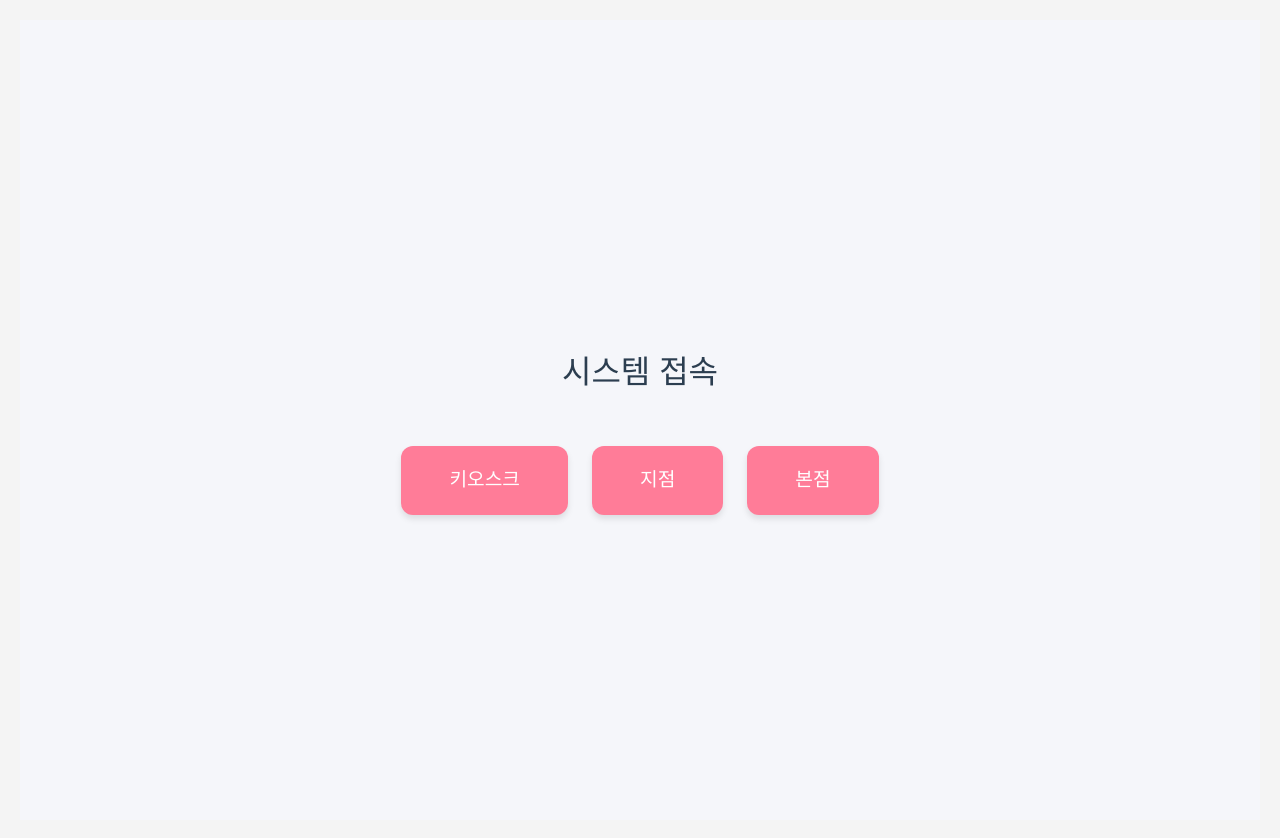
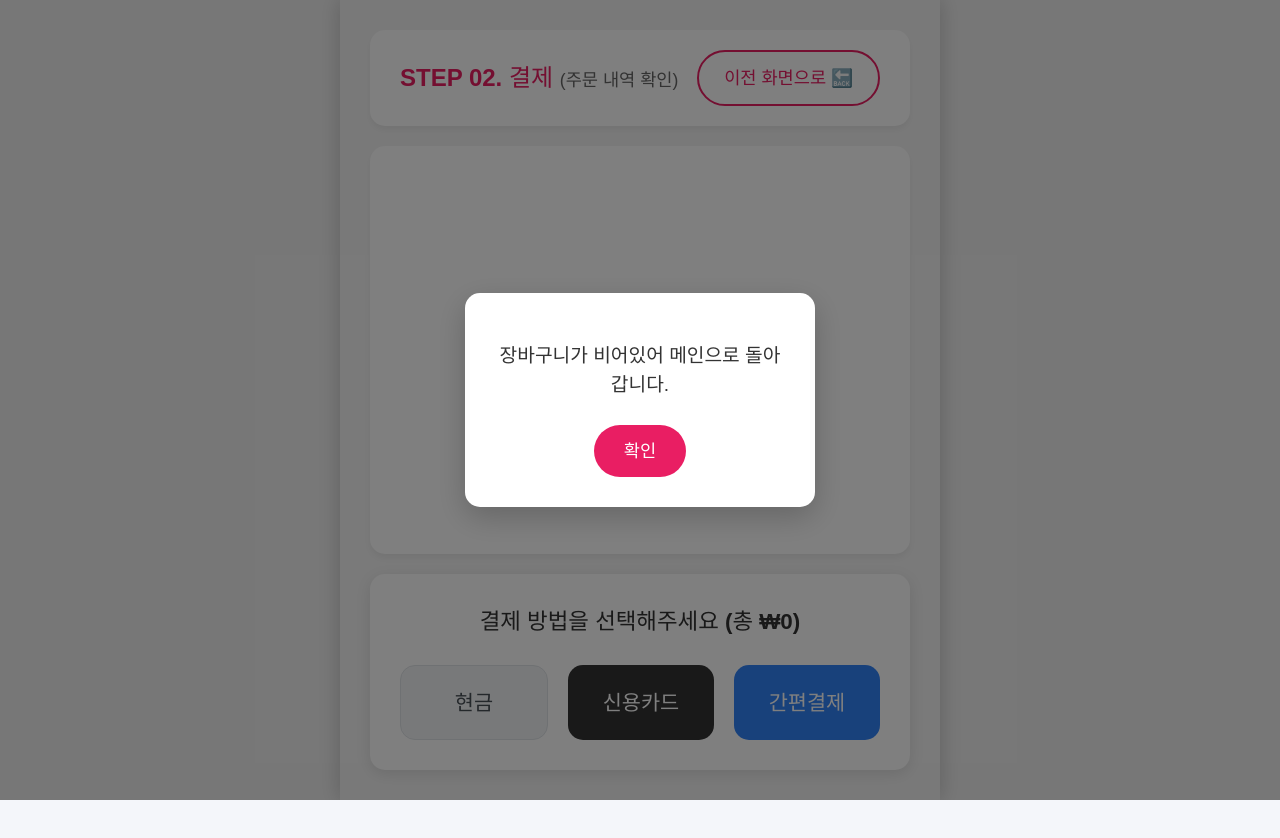
Before and after one commit to JsOoOng/baskinrobbins31, a Vue app in the folder kiosk-frontend/: page /payment in a window 1280 px wide. Before the commit this address led to /. After the commit the page ends 800 px from the top, so only its background shows below. Built offline with nearby package versions, Linux system fonts and the light colour scheme.

Commit message:
키오스크 css 적용

```diff
--- a/kiosk-frontend/src/App.vue
+++ b/kiosk-frontend/src/App.vue
@@ -1,5 +1,6 @@
 <script setup>
-import { RouterLink, RouterView } from 'vue-router';
+import { RouterLink, RouterView, useRoute } from 'vue-router';
+import { computed } from 'vue';
 import Header from '@/components/common/Header.vue';
 import TimeoutModal from '@/components/common/TimeoutModal.vue';
 import { onMounted, onUnmounted } from 'vue';
@@ -8,6 +9,16 @@ import { ref } from 'vue';
 
 const toastMessage = ref('');
 const showToastBox = ref(false);
+
+const route = useRoute();
+const isKiosk = computed(() => {
+  if (!route) return false;
+  const path = route.path;
+  if (path.startsWith('/branch') || path.startsWith('/head') || path === '/') {
+    return false;
+  }
+  return true;
+});
 
 
 const showToast = (message)=>{
@@ -95,8 +106,8 @@ onUnmounted(()=>{
 </script>
 
 <template>
-  <div class="app-container">
-    <main class="main-content">
+  <div class="app-container" :class="{ 'kiosk-wrapper': isKiosk }">
+    <main class="main-content" :class="{ 'kiosk-mode': isKiosk }">
       <router-view />
     </main>
     <TimeoutModal />
@@ -137,6 +148,11 @@ body,
   justify-content: center;
   align-items: flex-start;
 }
+.app-container.kiosk-wrapper {
+  height: 100vh;
+  align-items: center;
+  background-color: #f0f0f0;
+}
 
 /* router-view 영역 */
 .main-content {
@@ -145,6 +161,18 @@ body,
   min-height: 100vh;
   padding: 20px;
   box-sizing: border-box;
+}
+
+.main-content.kiosk-mode {
+  max-width: 600px;
+  height: 100vh;
+  min-height: auto;
+  padding: 0;
+  background-color: white;
+  box-shadow: 0 0 20px rgba(0,0,0,0.2);
+  position: relative;
+  overflow-y: auto;
+  overflow-x: hidden;
 }
 
 .order-toast{
--- a/kiosk-frontend/src/components/common/Header.vue
+++ b/kiosk-frontend/src/components/common/Header.vue
@@ -16,7 +16,7 @@ const basketStore = useBasketStore();
 const resetToHome = async () => {
   if(confirm('주문 내역을 모두 지우고 처음으로 돌아가시겠습니까?')) {
     await basketStore.clearBasket(); // 백엔드 쿠키 및 프론트 상태 초기화
-    router.push('/');
+    router.push('/kiosk');
   }
 };
 </script>
--- a/kiosk-frontend/src/views/customer/MenuView.vue
+++ b/kiosk-frontend/src/views/customer/MenuView.vue
@@ -4,14 +4,11 @@
     <header class="menu-header">
       <div class="header-left">
         <img src="@/assets/images/logo.png" alt="Baskin Robbins" class="logo" />
+      </div>
+      <div class="kiosk-title">주문하기</div>
+      <div class="header-right" style="display: flex; flex-direction: column; align-items: flex-end; gap: 5px;">
         <button class="btn-home" @click="goHome">🏠 처음으로</button>
-      </div>
-      <div class="kiosk-title">주문하기</div>
-      <div class="header-right">
         <span class="timer-text" v-if="timeoutStore && timeoutStore.timeLeft !== undefined">남은 시간: {{ timeoutStore.timeLeft }}초</span>
-        <button class="btn-close-app" @click="goHome">
-          <svg viewBox="0 0 24 24" width="24" height="24" stroke="currentColor" stroke-width="2" fill="none"><line x1="18" y1="6" x2="6" y2="18"></line><line x1="6" y1="6" x2="18" y2="18"></line></svg>
-        </button>
       </div>
     </header>
 
@@ -37,9 +34,10 @@
         이 카테고리에 등록된 상품이 없습니다.
       </div>
 
-      <div v-else class="product-grid">
+      <div v-else class="product-grid-container" style="display: flex; flex-direction: column; height: 100%;">
+        <div class="product-grid">
           <div
-          v-for="product in filteredProducts"
+            v-for="product in paginatedProducts"
             :key="product.productId"
             class="product-card"
             @click="openOptionModal(product)"
@@ -52,6 +50,25 @@
               <div class="product-name">{{ product.productName }}</div>
               <div class="product-price">₩{{ formatPrice(product.basePrice) }}</div>
             </div>
+          </div>
+        </div>
+
+        <!-- 상품 페이징 컨트롤 -->
+        <div class="pagination-controls-pink" v-if="productTotalPages > 1" style="margin-top: auto; padding-bottom: 20px;">
+          <button class="btn-arrow-pink" :disabled="currentProductPage === 1" @click="currentProductPage--">
+            &lt;
+          </button>
+          <div class="pagination-dots">
+            <span
+              v-for="page in productTotalPages"
+              :key="page"
+              :class="['dot', { active: currentProductPage === page }]"
+              @click="currentProductPage = page"
+            ></span>
+          </div>
+          <button class="btn-arrow-pink" :disabled="currentProductPage === productTotalPages" @click="currentProductPage++">
+            &gt;
+          </button>
         </div>
       </div>
     </main>
@@ -135,6 +152,7 @@
     <!-- 5. 2-Step 상품 옵션 모달 팝업 -->
     <div v-if="isModalOpen" class="modal-overlay">
       <div class="modal-content option-modal">
+        <button class="btn-close-circle" @click="closeModal">✖</button>
         <!-- 모달 탭 -->
         <div class="modal-tabs">
           <button :class="['modal-tab-btn', {active: currentModalTab === 'INFO'}]" @click="currentModalTab = 'INFO'">상품정보</button>
@@ -362,6 +380,9 @@ const editingCartIndex = ref(null)
 const currentPage = ref(1)
 const itemsPerPage = 12
 const selectedFlavors = ref([])
+
+const currentProductPage = ref(1)
+const productsPerPage = 9
 const spoonCount = ref(1)
 
 // 새로운 UI 전용 상태
@@ -449,6 +470,7 @@ onUnmounted(() => {
 // [API 통신 2]: 카테고리 탭 선택 시 해당 카테고리의 상품 리스트 조회
 const selectCategory = async (id) => {
   currentCategoryId.value = id
+  currentProductPage.value = 1
   isLoadingProducts.value = true
   try {
     const prodRes = await axios.get(`/api/v1/kiosk/stores/${currentStoreId.value}/categories/${id}/products`)
@@ -483,6 +505,16 @@ const filteredProducts = computed(() => {
   return dbProducts.value.filter(p => p.categoryId === currentCategoryId.value)
 })
 
+const productTotalPages = computed(() => {
+  return Math.max(1, Math.ceil(filteredProducts.value.length / productsPerPage))
+})
+
+const paginatedProducts = computed(() => {
+  const start = (currentProductPage.value - 1) * productsPerPage
+  const end = start + productsPerPage
+  return filteredProducts.value.slice(start, end)
+})
+
 const currentMaxFlavors = computed(() => {
   if (!selectedProduct.value) return 0
   const opt = dbOptions.value.find(o => o.productId === selectedProduct.value.productId)
@@ -698,9 +730,9 @@ const deleteCartItem = (index) => {
 const goHome = async () => {
   if (basketStore.cartItems.length > 0) {
     await basketStore.clearCart();
-    router.push('/');
+    router.push('/kiosk');
   } else {
-    router.push('/');
+    router.push('/kiosk');
   }
 }
 
@@ -790,9 +822,6 @@ const goPayment = async () => {
 
 .product-grid-area {
   flex: 1;
-  display: grid;
-  grid-template-columns: repeat(2, 1fr);
-  gap: 15px;
   padding: 20px;
   overflow-y: auto;
 }
@@ -978,7 +1007,11 @@ const goPayment = async () => {
 }
 
 .logo {
-  height: 40px;
+  height: 80px;
+}
+
+.kiosk-title{
+  font-size : 32px;
 }
 .btn-close-app {
   background: #fce4ec;
@@ -996,20 +1029,20 @@ const goPayment = async () => {
 /* Categories */
 .category-tabs {
   display: flex;
-  padding: 10px 30px;
+  padding: 10px 15px;
   overflow-x: auto;
-  gap: 20px;
+  gap: 10px;
   white-space: nowrap;
 }
 .category-tabs::-webkit-scrollbar { display: none; }
 .tab-item {
   background: transparent;
   border: none;
-  font-size: 1rem;
+  font-size: 0.95rem;
   font-weight: bold;
   color: #e91e63;
   cursor: pointer;
-  padding: 10px 20px;
+  padding: 10px 15px;
   border-radius: 25px;
 }
 .tab-item.active {
@@ -1026,8 +1059,9 @@ const goPayment = async () => {
 }
 .product-grid {
   display: grid;
-  grid-template-columns: repeat(4, 1fr);
+  grid-template-columns: repeat(3, 1fr);
   gap: 20px;
+  align-content: start;
 }
 .product-card {
   display: flex;
@@ -1104,14 +1138,15 @@ const goPayment = async () => {
   border: none;
   border-radius: 50px;
   height: 60px;
-  padding: 0 40px;
-  display: flex;
-  align-items: center;
-  gap: 15px;
-  font-size: 1.2rem;
+  padding: 0 20px;
+  display: flex;
+  align-items: center;
+  gap: 10px;
+  font-size: 1.1rem;
   font-weight: bold;
   box-shadow: 0 4px 15px rgba(233, 30, 99, 0.4);
   cursor: pointer;
+  white-space: nowrap;
 }
 .checkout-btn:disabled {
   background: #ccc;
@@ -1140,6 +1175,25 @@ const goPayment = async () => {
   border-top-right-radius: 30px;
   display: flex;
   flex-direction: column;
+  position: relative;
+}
+.btn-close-circle {
+  position: absolute;
+  top: 15px;
+  right: 15px;
+  background-color: #ff4d4f;
+  color: white;
+  border: none;
+  border-radius: 50%;
+  width: 35px;
+  height: 35px;
+  font-size: 16px;
+  cursor: pointer;
+  display: flex;
+  justify-content: center;
+  align-items: center;
+  box-shadow: 0 2px 5px rgba(0,0,0,0.2);
+  z-index: 10;
 }
 .modal-tabs {
   display: flex;
@@ -1189,6 +1243,7 @@ const goPayment = async () => {
 .container-options {
   display: flex;
   justify-content: center;
+  align-items: center;
   gap: 15px;
   flex: 1;
 }
--- a/kiosk-frontend/src/views/customer/OrderCompleteView.vue
+++ b/kiosk-frontend/src/views/customer/OrderCompleteView.vue
@@ -51,7 +51,7 @@ const fetchOrderNumber = async () => {
 
 const goHome = () => {
   clearInterval(timerInterval);
-  router.push('/');
+  router.push('/kiosk');
 };
 
 onMounted(() => {
--- a/kiosk-frontend/src/views/customer/OrderConfirmView.vue
+++ b/kiosk-frontend/src/views/customer/OrderConfirmView.vue
@@ -1,7 +1,7 @@
 <template>
   <div class="order-confirm-container">
-    <div class="header-section" style="display: flex; justify-content: space-between; align-items: center;">
-      <h2>STEP 02. 쿠폰/결제 (주문 내역 확인)</h2>
+    <div class="header-section">
+      <h2>STEP 02. 결제 <span class="sub-title">(주문 내역 확인)</span></h2>
       <button class="btn-back-cart" @click="goBackToCart">이전 화면으로 🔙</button>
     </div>
 
@@ -10,7 +10,7 @@
             <div class="item-info">
             <h4>{{ item.productName }}</h4>
 
-            <div v-if="item.flavors && item.flavors.length > 0" class="flavor-list" style="font-size: 0.9rem; color: #666;">
+            <div v-if="item.flavors && item.flavors.length > 0" class="flavor-list">
                 선택한 맛:
                 <span v-for="(f, fIndex) in item.flavors" :key="fIndex">
                 {{ f.flavorName || '맛ID:' + f.flavorId }}
@@ -32,14 +32,22 @@
       <div class="pay-buttons">
         <button @click="handlePayment('CASH')">현금</button>
         <button @click="handlePayment('CARD')">신용카드</button>
-        <button class="btn-toss" @click="handleTossPayment">토스 간편결제 💳</button>
+        <button class="btn-toss" @click="handleTossPayment">간편결제</button>
+      </div>
+    </div>
+
+    <!-- Alert Modal -->
+    <div class="alert-modal" v-if="showAlert">
+      <div class="alert-content">
+        <p>{{ alertMessage }}</p>
+        <button @click="closeAlert">확인</button>
       </div>
     </div>
   </div>
 </template>
 
 <script setup>
-import { onMounted } from 'vue';
+import { onMounted, ref } from 'vue';
 import { useRouter, useRoute } from 'vue-router';
 import { useBasketStore } from '@/stores/customer/basket';
 import { loadTossPayments } from '@tosspayments/payment-sdk';
@@ -49,13 +57,32 @@ const router = useRouter();
 const route = useRoute();
 const basketStore = useBasketStore();
 
+const showAlert = ref(false);
+const alertMessage = ref('');
+const closeAlertCallback = ref(null);
+
+const displayAlert = (msg, callback = null) => {
+  alertMessage.value = msg;
+  showAlert.value = true;
+  closeAlertCallback.value = callback;
+};
+
+const closeAlert = () => {
+  showAlert.value = false;
+  if (closeAlertCallback.value) {
+    closeAlertCallback.value();
+    closeAlertCallback.value = null;
+  }
+};
+
 // 토스페이먼츠 클라이언트 키 (.env 파일에서 로드)
 const TOSS_CLIENT_KEY = import.meta.env.VITE_TOSS_CLIENT_KEY;
 
 onMounted(() => {
   if (basketStore.cartItems.length === 0) {
-    alert('장바구니가 비어있어 메인으로 돌아갑니다.');
-    router.push('/');
+    displayAlert('장바구니가 비어있어 메인으로 돌아갑니다.', () => {
+      router.push('/kiosk');
+    });
   }
 });
 
@@ -65,7 +92,7 @@ const goBackToCart = async () => {
 
 const handlePayment = async (method) => {
   if (basketStore.cartItems.length === 0) {
-    alert('장바구니가 비어있습니다.');
+    displayAlert('장바구니가 비어있습니다.');
     return;
   }
 
@@ -91,14 +118,15 @@ const handlePayment = async (method) => {
     router.push(`/order-complete?orderId=${orderId}`);
   } catch (error) {
     console.error('결제 처리 중 오류 발생:', error);
-    alert('결제 처리 중 오류가 발생했습니다.');
+    displayAlert('결제 처리 중 오류가 발생했습니다.');
   }
 };
 
 const handleTossPayment = async () => {
   if (basketStore.cartItems.length === 0) {
-    alert('장바구니가 비어있습니다. 처음부터 다시 시도해주세요.');
-    router.push('/menu');
+    displayAlert('장바구니가 비어있습니다. 처음부터 다시 시도해주세요.', () => {
+      router.push('/kiosk');
+    });
     return;
   }
 
@@ -136,23 +164,166 @@ const handleTossPayment = async () => {
     });
   } catch (error) {
     console.error('토스 결제창 호출 오류:', error);
-    alert('토스 결제창을 열 수 없습니다.');
+    displayAlert('토스 결제창을 열 수 없습니다.');
   }
 };
 </script>
 
 <style scoped>
-/* 필요한 스타일이 있다면 추가 (기존 스타일 유지) */
+.order-confirm-container {
+  display: flex;
+  flex-direction: column;
+  height: 100vh;
+  background-color: #f4f4f4;
+  padding: 30px;
+  font-family: 'Pretendard', sans-serif;
+  box-sizing: border-box;
+}
+
+.header-section {
+  display: flex;
+  justify-content: space-between;
+  align-items: center;
+  background-color: #fff;
+  padding: 20px 30px;
+  border-radius: 15px;
+  box-shadow: 0 4px 6px rgba(0,0,0,0.05);
+  margin-bottom: 20px;
+}
+
+.header-section h2 {
+  margin: 0;
+  color: #e91e63;
+  font-size: 1.5rem;
+}
+
+.sub-title {
+  color: #666;
+  font-size: 1.1rem;
+  font-weight: normal;
+}
+
 .btn-back-cart {
-  padding: 8px 16px;
-  background-color: #ff6b6b;
-  color: white;
-  border: none;
-  border-radius: 4px;
+  padding: 12px 25px;
+  background-color: #fff;
+  color: #e91e63;
+  border: 2px solid #e91e63;
+  border-radius: 30px;
   cursor: pointer;
   font-weight: bold;
+  font-size: 1.1rem;
+  transition: all 0.2s;
 }
+
 .btn-back-cart:hover {
-  background-color: #fa5252;
+  background-color: #e91e63;
+  color: white;
+}
+
+.order-list {
+  flex: 1;
+  background-color: white;
+  border-radius: 15px;
+  padding: 20px 30px;
+  overflow-y: auto;
+  box-shadow: 0 4px 6px rgba(0,0,0,0.05);
+  margin-bottom: 20px;
+}
+
+.order-item {
+  display: flex;
+  justify-content: space-between;
+  align-items: center;
+  padding: 20px 0;
+  border-bottom: 1px solid #eee;
+}
+
+.order-item:last-child {
+  border-bottom: none;
+}
+
+.item-info h4 {
+  margin: 0 0 10px 0;
+  font-size: 1.3rem;
+  color: #333;
+}
+
+.flavor-list {
+  font-size: 1rem;
+  color: #888;
+}
+
+.item-actions span {
+  font-size: 1.2rem;
+  font-weight: bold;
+  color: #e91e63;
+}
+
+.payment-section {
+  background-color: white;
+  border-radius: 15px;
+  padding: 30px;
+  box-shadow: 0 4px 15px rgba(0,0,0,0.1);
+  text-align: center;
+}
+
+.payment-section h3 {
+  margin: 0 0 25px 0;
+  color: #333;
+  font-size: 1.4rem;
+}
+
+.pay-buttons {
+  display: flex;
+  gap: 20px;
+  justify-content: center;
+}
+
+.pay-buttons button {
+  flex: 1;
+  padding: 20px;
+  font-size: 1.3rem;
+  font-weight: bold;
+  border-radius: 15px;
+  cursor: pointer;
+  transition: all 0.2s;
+  border: none;
+}
+
+.pay-buttons button:nth-child(1) {
+  background-color: #f1f3f5;
+  color: #495057;
+  border: 1px solid #dee2e6;
+}
+
+.pay-buttons button:nth-child(2) {
+  background-color: #333;
+  color: white;
+}
+
+.btn-toss {
+  background-color: #3182f6 !important;
+  color: white !important;
+}
+
+.pay-buttons button:hover {
+  transform: translateY(-3px);
+  box-shadow: 0 5px 15px rgba(0,0,0,0.1);
+}
+
+/* Alert Modal */
+.alert-modal {
+  position: fixed; top: 0; left: 0; width: 100vw; height: 100vh;
+  background: rgba(0,0,0,0.5); display: flex; justify-content: center; align-items: center; z-index: 2000;
+}
+.alert-content {
+  background: white; padding: 30px; border-radius: 15px; text-align: center; width: 350px;
+  box-shadow: 0 10px 30px rgba(0,0,0,0.2);
+}
+.alert-content p {
+  font-size: 1.2rem; margin-bottom: 25px; color: #333; line-height: 1.5;
+}
+.alert-content button {
+  background-color: #e91e63; color: white; border: none; padding: 12px 30px; border-radius: 30px; font-size: 1.1rem; cursor: pointer; font-weight: bold;
 }
 </style>
--- a/kiosk-frontend/src/views/customer/PointDiscountView.vue
+++ b/kiosk-frontend/src/views/customer/PointDiscountView.vue
@@ -13,7 +13,7 @@
     </div>
 
     <!-- 메인 컨텐츠 영역 -->
-    <div class="main-content">
+    <div class="pd-main-content">
       <div class="left-section">
         <h2 class="section-title">해피포인트 회원이신가요?</h2>
         <div class="button-grid">
@@ -69,7 +69,7 @@
         <span class="icon">&lt;</span> 이전
       </button>
       <button class="btn-next" @click="goNext">
-        다음단계(결제하기)
+        다음(결제하기)
       </button>
     </div>
 
@@ -349,17 +349,18 @@ const confirmPointUsage = () => {
   background-color: #adb5bd;
 }
 
-.main-content {
+.pd-main-content {
   flex: 1;
   display: flex;
+  flex-direction: column;
   padding: 40px;
-  gap: 40px;
+  gap: 20px;
 }
 
 .left-section {
-  flex: 1;
   display: flex;
   flex-direction: column;
+  align-items: center;
 }
 
 .section-title {
@@ -425,12 +426,13 @@ const confirmPointUsage = () => {
 }
 
 .right-section {
-  flex: 1;
   display: flex;
   flex-direction: column;
   justify-content: center;
-  padding-left: 40px;
-  border-left: 1px solid #eee;
+  align-items: center;
+  text-align: center;
+  padding-top: 20px;
+  border-top: 1px solid #eee;
 }
 
 .info-block {
--- a/kiosk-frontend/src/views/customer/TossSuccessView.vue
+++ b/kiosk-frontend/src/views/customer/TossSuccessView.vue
@@ -5,11 +5,19 @@
       <h2>결제 승인 진행 중...</h2>
       <p>창을 닫지 마시고 잠시만 기다려주세요.</p>
     </div>
+
+    <!-- Alert Modal -->
+    <div class="alert-modal" v-if="showAlert">
+      <div class="alert-content">
+        <p>{{ alertMessage }}</p>
+        <button @click="closeAlert">확인</button>
+      </div>
+    </div>
   </div>
 </template>
 
 <script setup>
-import { onMounted } from 'vue';
+import { onMounted, ref } from 'vue';
 import { useRoute, useRouter } from 'vue-router';
 import axios from '@/api/axios';
 import { useBasketStore } from '@/stores/customer/basket';
@@ -18,12 +26,31 @@ const route = useRoute();
 const router = useRouter();
 const basketStore = useBasketStore();
 
+const showAlert = ref(false);
+const alertMessage = ref('');
+const closeAlertCallback = ref(null);
+
+const displayAlert = (msg, callback = null) => {
+  alertMessage.value = msg;
+  showAlert.value = true;
+  closeAlertCallback.value = callback;
+};
+
+const closeAlert = () => {
+  showAlert.value = false;
+  if (closeAlertCallback.value) {
+    closeAlertCallback.value();
+    closeAlertCallback.value = null;
+  }
+};
+
 onMounted(async () => {
   const { paymentKey, orderId, amount, pointUsed } = route.query;
 
   if (!paymentKey || !orderId || !amount) {
-    alert('비정상적인 접근입니다.');
-    router.push('/');
+    displayAlert('비정상적인 접근입니다.', () => {
+      router.push('/kiosk');
+    });
     return;
   }
 
@@ -46,15 +73,30 @@ onMounted(async () => {
   } catch (error) {
     console.error('결제 승인 에러:', error);
     const errorMsg = error.response?.data?.error || '결제 승인 중 오류가 발생했습니다.';
-    alert(`결제 실패: ${errorMsg}`);
-
-    // 장바구니로 복귀
-    router.push('/menu');
+    displayAlert(`결제 실패: ${errorMsg}`, () => {
+      // 장바구니로 복귀
+      router.push('/menu');
+    });
   }
 });
 </script>
 
 <style scoped>
+/* Alert Modal */
+.alert-modal {
+  position: fixed; top: 0; left: 0; width: 100vw; height: 100vh;
+  background: rgba(0,0,0,0.5); display: flex; justify-content: center; align-items: center; z-index: 2000;
+}
+.alert-content {
+  background: white; padding: 30px; border-radius: 10px; text-align: center; width: 300px;
+}
+.alert-content p {
+  font-size: 1.1rem; margin-bottom: 20px;
+}
+.alert-content button {
+  background-color: #ff007f; color: white; border: none; padding: 10px 20px; border-radius: 5px; font-size: 1rem; cursor: pointer;
+}
+
 .toss-success-container {
   display: flex;
   align-items: center;
```
Also changed, not shown: kiosk-frontend/src/components/customer/OptionModal.vue (+19 -1 lines), 1 other file (tests, documents, lock files or other folders). Lines whose indentation alone changed are shown as unchanged.
